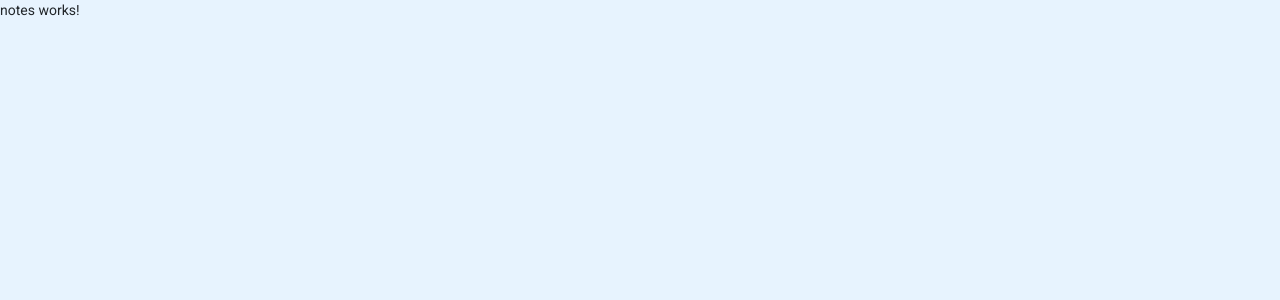
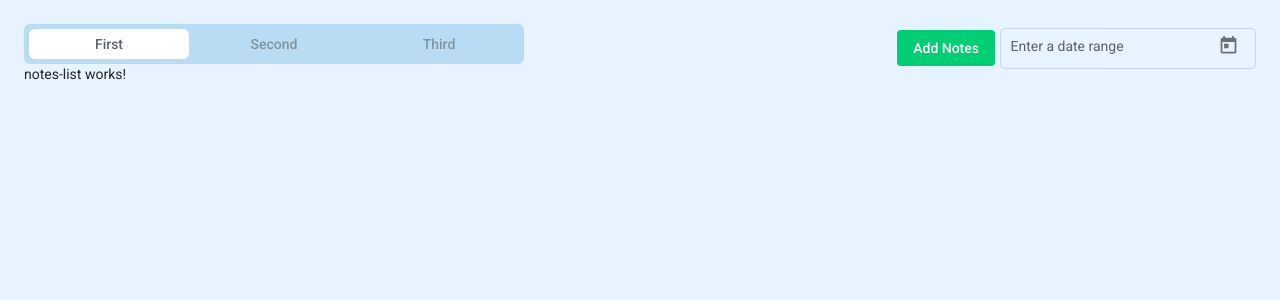
Before and after one commit to yashwanth-arh/ch-phase3, an Angular app: page /plans in a window 1280 px wide. Shown: the top 300 px of the page. Built offline with nearby package versions, Linux system fonts and the light colour scheme.

Commit message:
created add notes component

```diff
--- a/package.json
+++ b/package.json
@@ -15,7 +15,6 @@
     "@angular/common": "^14.2.0",
     "@angular/compiler": "^14.2.0",
     "@angular/core": "^14.2.0",
-    "@angular/flex-layout": "^13.0.0-beta.38",
     "@angular/forms": "^14.2.0",
     "@angular/material": "^13.0.0",
     "@angular/platform-browser": "^14.2.0",
--- /dev/null
+++ b/src/app/notes/notes-list/add-edit-notes/add-edit-notes.component.html
@@ -0,0 +1,33 @@
+<div>
+  <div class="addNotesHeader">
+    <div>Add Notes</div>
+  </div>
+  <mat-dialog-content class="mat-typography">
+    <mat-form-field appearance="outline">
+      <mat-label>Note Type</mat-label>
+      <mat-select>
+        <mat-option value="general">General</mat-option>
+      </mat-select>
+    </mat-form-field>
+    <h3>Develop across all platforms</h3>
+    <p>
+      Learn one way to build applications with Angular and reuse your code and
+      abilities to build apps for any deployment target. For web, mobile web,
+      native mobile and native desktop.
+    </p>
+
+    <h3>Speed &amp; Performance</h3>
+    <p>
+      Achieve the maximum speed possible on the Web Platform today, and take it
+      further, via Web Workers and server-side rendering. Angular puts you in
+      control over scalability. Meet huge data requirements by building data
+      models on RxJS, Immutable.js or another push-model.
+    </p>
+  </mat-dialog-content>
+  <mat-dialog-actions align="end">
+    <button mat-button mat-dialog-close>Cancel</button>
+    <button mat-button [mat-dialog-close]="true" cdkFocusInitial>
+      Install
+    </button>
+  </mat-dialog-actions>
+</div>
--- /dev/null
+++ b/src/app/notes/notes-list/add-edit-notes/add-edit-notes.component.scss
@@ -0,0 +1,44 @@
+.mat-dialog-container {
+    background-color: #ECFFFA;
+    padding: 0 !important;
+    height: 55vh !important;
+    border-radius: 12px;
+
+    /* Set your desired background color here */
+}
+
+.mat-dialog-content {
+    margin: 0 !important;
+}
+
+.addNotesHeader {
+    background-color: #ffffff;
+    padding: 0 24px;
+    height: 60px;
+    display: flex;
+    justify-content: space-between;
+    align-items: center;
+}
+
+.mat-form-field-appearance-outline .mat-form-field-infix {
+    padding: .5em 0 !important;
+}
+
+.mat-form-field-wrapper {
+    padding-bottom: 0 !important;
+}
+
+.mat-form-field-flex,
+.mat-form-field-appearance-outline .mat-form-field-outline {
+    height: 40px;
+}
+
+// .mat-form-field-appearance-outline .mat-form-field-outline {
+//     display: flex;
+//     position: absolute;
+//     top: 0.25em;
+//     left: 0;
+//     right: 0;
+//     bottom: 0;
+//     pointer-events: none;
+// }
--- /dev/null
+++ b/src/app/notes/notes-list/add-edit-notes/add-edit-notes.component.ts
@@ -0,0 +1,16 @@
+import { Component, Inject, OnInit, ViewEncapsulation } from "@angular/core";
+import { MAT_DIALOG_DATA } from "@angular/material/dialog";
+
+@Component({
+  selector: "app-add-edit-notes",
+  templateUrl: "./add-edit-notes.component.html",
+  styleUrls: ["./add-edit-notes.component.scss"],
+  encapsulation: ViewEncapsulation.None,
+})
+export class AddEditNotesComponent implements OnInit {
+  constructor(@Inject(MAT_DIALOG_DATA) public data: any) {}
+
+  ngOnInit(): void {
+    console.log(this.data);
+  }
+}
--- a/src/app/notes/notes.component.html
+++ b/src/app/notes/notes.component.html
@@ -1 +1,23 @@
-<p>notes works!</p>
+<div class="notes-plans-tabs">
+  <div class="rightSide">
+    <button mat-flat-button class="addBtn" (click)="openDialog()">
+      Add Notes
+    </button>
+    <mat-form-field appearance="outline">
+      <mat-label>Enter a date range</mat-label>
+      <mat-date-range-input [rangePicker]="picker">
+        <input matStartDate placeholder="Start date" />
+        <input matEndDate placeholder="End date" />
+      </mat-date-range-input>
+      <mat-datepicker-toggle matSuffix [for]="picker"></mat-datepicker-toggle>
+      <mat-date-range-picker #picker></mat-date-range-picker>
+    </mat-form-field>
+  </div>
+  <div>
+    <mat-tab-group color="transparent">
+      <mat-tab label="First"><app-notes-list></app-notes-list> </mat-tab>
+      <mat-tab label="Second"> Content 2 </mat-tab>
+      <mat-tab label="Third"> Content 3 </mat-tab>
+    </mat-tab-group>
+  </div>
+</div>
--- a/src/app/notes/notes.component.scss
+++ b/src/app/notes/notes.component.scss
@@ -0,0 +1,72 @@
+.notes-plans-tabs {
+    padding: 24px;
+
+    .rightSide {
+        display: flex;
+        gap: 5px;
+        justify-content: center;
+        align-items: center;
+    }
+
+    .addBtn {
+        background: #01CD74 !important;
+        color: #fff !important;
+    }
+
+    .mat-tab-labels {
+        background: #B8DCF4;
+        width: fit-content;
+        border-radius: 6px;
+        // height: 38px;
+        padding: 5px;
+        gap: 5px;
+    }
+
+    .mat-tab-label {
+        height: 30px !important;
+        // opacity: ;
+        border-radius: 6px;
+        color: #5F6368 !important;
+    }
+
+    .mat-tab-label-active {
+        background: #ffffff !important;
+        opacity: 1 !important;
+    }
+
+    .mat-tab-nav-bar,
+    .mat-tab-header {
+        border-bottom: none !important;
+        width: fit-content !important;
+    }
+
+    .rightSide {
+        position: absolute;
+        right: 24px;
+    }
+
+    // Date Picker
+
+    .mat-form-field-appearance-outline .mat-form-field-infix {
+        padding: 0 0 0 0 !important;
+        height: 40px !important;
+    }
+
+    .mat-form-field-appearance-outline.mat-form-field-can-float.mat-form-field-should-float .mat-form-field-label,
+    .mat-form-field-appearance-outline.mat-form-field-can-float .mat-input-server:focus+.mat-form-field-label-wrapper .mat-form-field-label {
+        transform: translateY(-0.9em) scale(0.75);
+        width: 133.3333333333%;
+    }
+
+    .mat-form-field-wrapper {
+        padding-bottom: 0 !important;
+    }
+
+    // .mat-form-field-appearance-outline .mat-form-field-label {
+    //     top: 0 !important;
+    //     margin-top: -0.5em !important;
+    // }
+    .mat-form-field-appearance-outline .mat-form-field-label {
+        top: 1em !important;
+    }
+}
--- a/src/app/notes/notes.component.ts
+++ b/src/app/notes/notes.component.ts
@@ -1,15 +1,23 @@
-import { Component, OnInit } from '@angular/core';
+import { Component, OnInit, ViewEncapsulation } from "@angular/core";
+import { AddEditNotesComponent } from "./notes-list/add-edit-notes/add-edit-notes.component";
+import { MatDialog } from "@angular/material/dialog";
 
 @Component({
-  selector: 'app-notes',
-  templateUrl: './notes.component.html',
-  styleUrls: ['./notes.component.scss']
+  selector: "app-notes",
+  templateUrl: "./notes.component.html",
+  styleUrls: ["./notes.component.scss"],
+  encapsulation: ViewEncapsulation.None,
 })
 export class NotesComponent implements OnInit {
+  constructor(public dialog: MatDialog) {}
 
-  constructor() { }
+  ngOnInit(): void {}
 
-  ngOnInit(): void {
+  openDialog() {
+    this.dialog.open(AddEditNotesComponent, {
+      data: {
+        animal: "panda",
+      },
+    });
   }
-
 }
```
Also changed, not shown: src/app/notes/notes.module.ts (+44 -12 lines), 2 other files (tests, documents, lock files or other folders).
